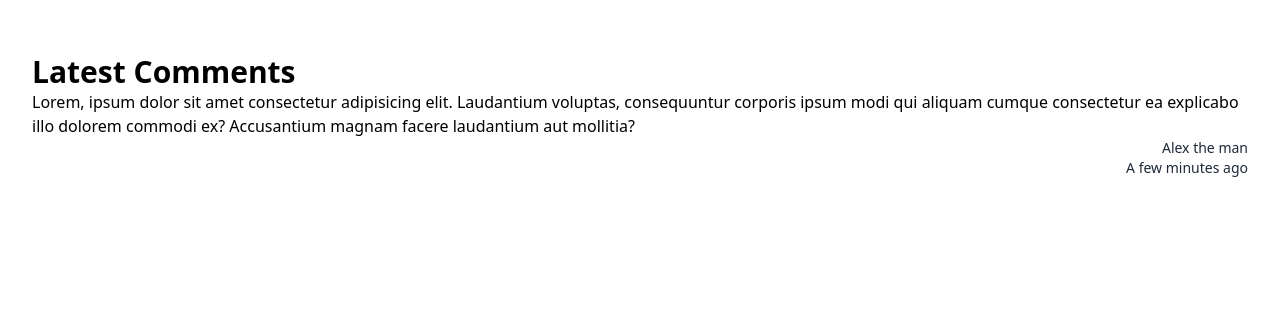
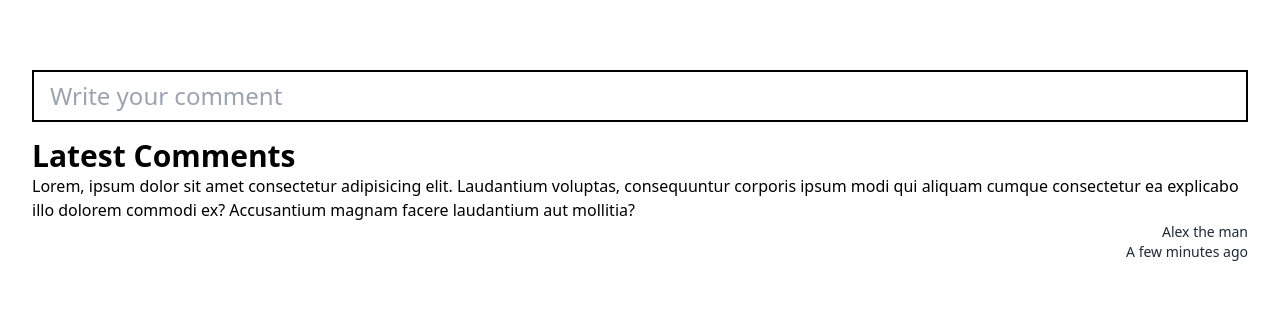
Before and after one commit to Cavein254/rewardsystem, a React (Vite) app in the folder client/: page /post/1 in a window 1280 px wide. Shown: the part 222-534 px from the top of the page. Built offline with nearby package versions, Linux system fonts and the light colour scheme; no server answers.

Commit message:
add comment input

```diff
--- /dev/null
+++ b/client/src/components/comment/CreateComment.tsx
@@ -0,0 +1,14 @@
+import React from "react";
+
+const CreateComment = () => {
+  return (
+    <div className="my-4">
+      <input
+        placeholder="Write your comment"
+        className="text-2xl w-full px-4 py-2 border-2 border-black"
+      />
+    </div>
+  );
+};
+
+export default CreateComment;
--- a/client/src/components/post/PostDetails.tsx
+++ b/client/src/components/post/PostDetails.tsx
@@ -4,6 +4,7 @@ import ReactQuill from "react-quill";
 import { useParams } from "react-router-dom";
 import "./_quiltext.css";
 import Comment from "../comment/Comment";
+import CreateComment from "../comment/CreateComment";
 
 const PostDetails = () => {
   const { slug } = useParams();
@@ -46,6 +47,9 @@ const PostDetails = () => {
         </div>
       </div>
       <div>
+        <CreateComment />
+      </div>
+      <div>
         <h4 className="text-3xl font-bold">Latest Comments</h4>
         <Comment />
       </div>
```
